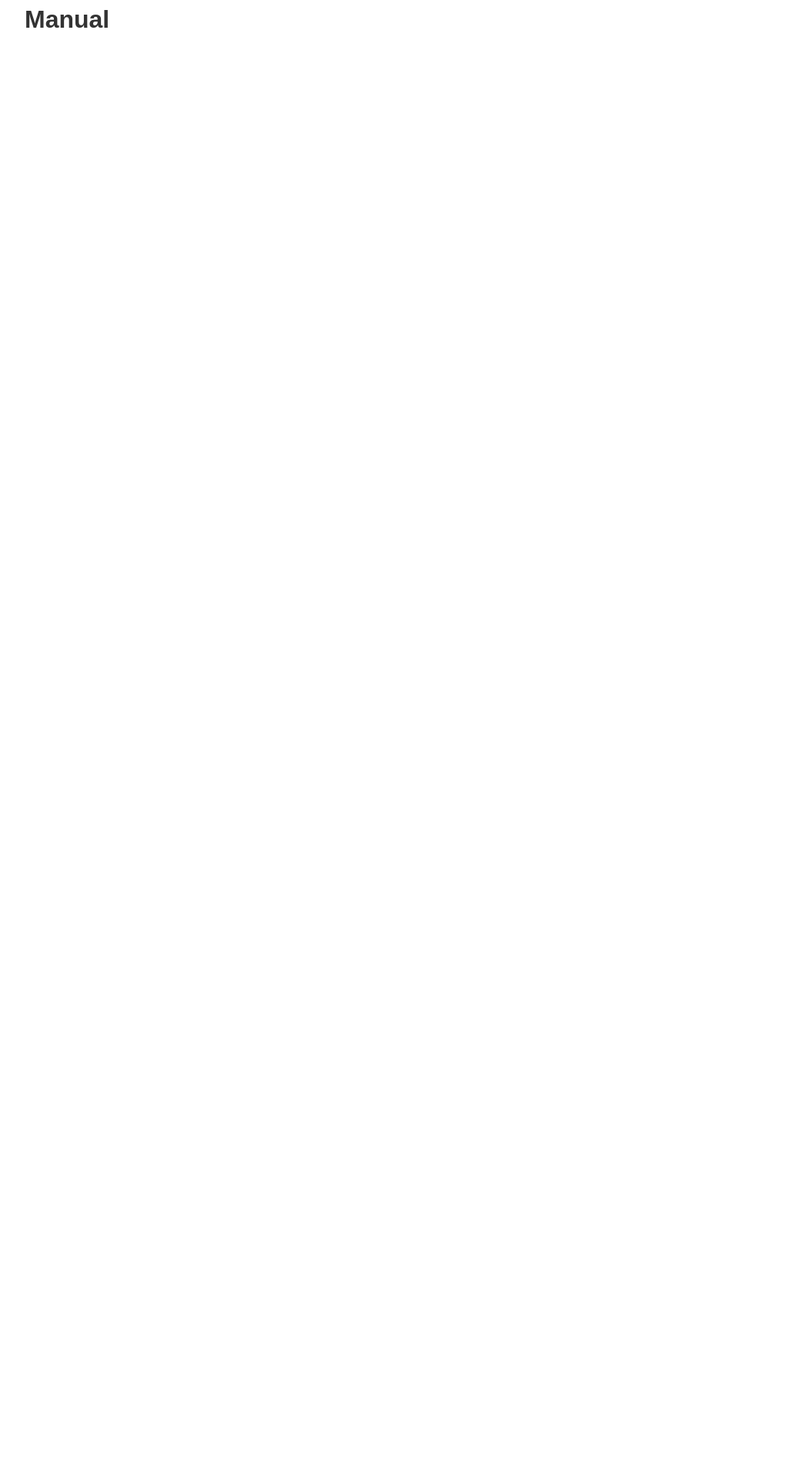
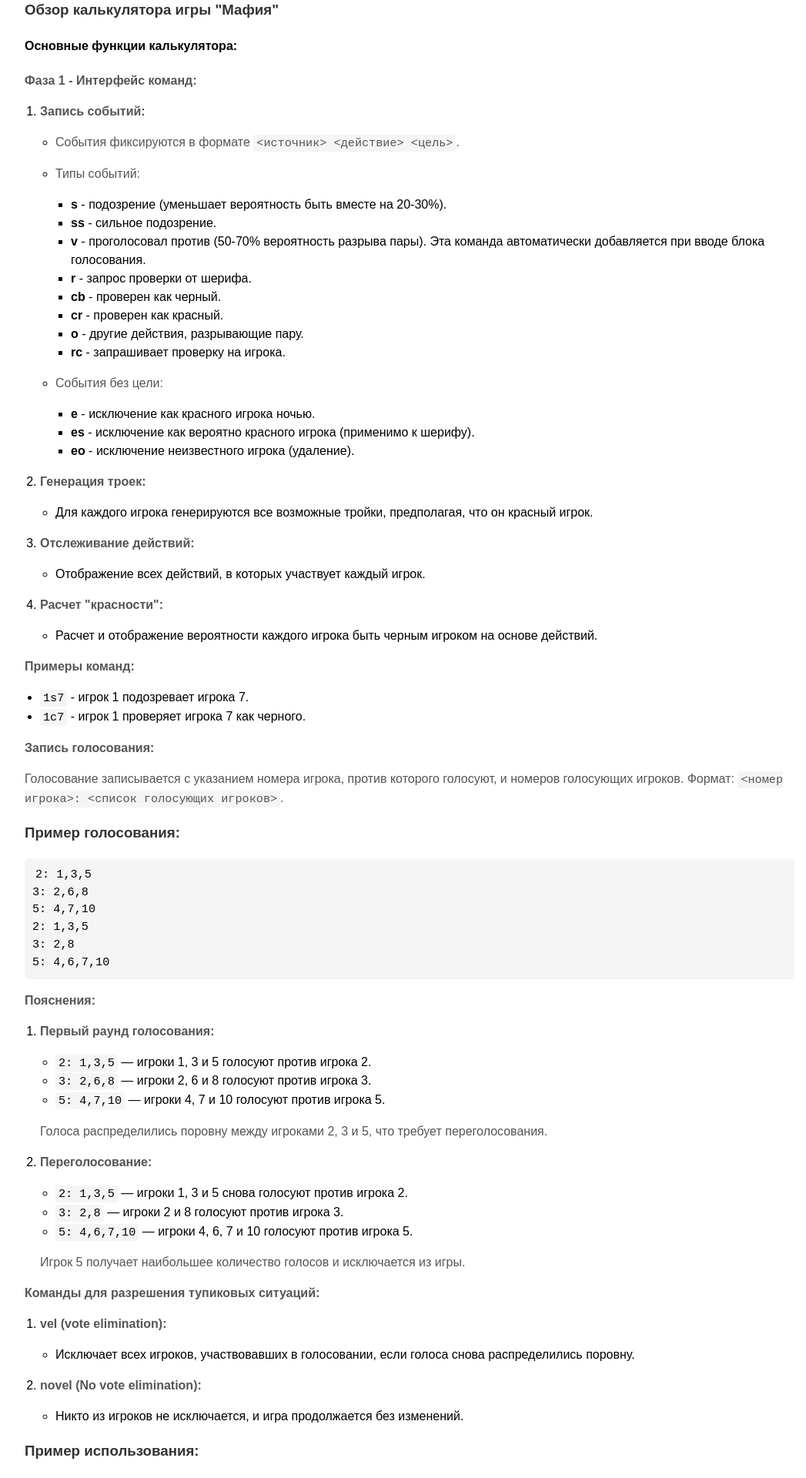
Before and after one commit to Zedmor/mafcalc, a React (Create React App) app: page /manual.html in a window 1280 px wide. Shown: the part 100-2020 px from the top of the page at 77% size, without its empty margins (108-1155 px from the left). Before the commit the page ends 800 px from the top, so only its background shows below. Built offline with nearby package versions, Linux system fonts and the light colour scheme; the HTML template or start-up script is replaced by a standard one.

Commit message:
Hard code manual temporary

```diff
--- a/src/components/Manual.tsx
+++ b/src/components/Manual.tsx
@@ -1,20 +1,195 @@
-import React, { useEffect, useState } from 'react';
+import React from 'react';
 import ReactMarkdown from 'react-markdown';
-import manualContent from '../docs/manual.md'; // Adjust the path if necessary
 
 const Manual: React.FC = () => {
-  const [content, setContent] = useState('');
+  // Hard-coded markdown content
+  const markdownContent = `
+### Обзор калькулятора игры "Мафия"
 
-  useEffect(() => {
-    fetch(manualContent)
-      .then((response) => response.text())
-      .then((text) => setContent(text));
-  }, []);
+#### Основные функции калькулятора:
+
+**Фаза 1 - Интерфейс команд:**
+
+1. **Запись событий:**
+   - События фиксируются в формате \`<источник> <действие> <цель>\`.
+   - Типы событий:
+     - **s** - подозрение (уменьшает вероятность быть вместе на 20-30%).
+     - **ss** - сильное подозрение.
+     - **v** - проголосовал против (50-70% вероятность разрыва пары). Эта команда автоматически добавляется при вводе блока голосования.
+     - **r** - запрос проверки от шерифа.
+     - **cb** - проверен как черный.
+     - **cr** - проверен как красный.
+     - **o** - другие действия, разрывающие пару.
+     - **rc** - запрашивает проверку на игрока.
+
+   - События без цели:
+     - **e** - исключение как красного игрока ночью.
+     - **es** - исключение как вероятно красного игрока (применимо к шерифу).
+     - **eo** - исключение неизвестного игрока (удаление).
+
+2. **Генерация троек:**
+   - Для каждого игрока генерируются все возможные тройки, предполагая, что он красный игрок.
+
+3. **Отслеживание действий:**
+   - Отображение всех действий, в которых участвует каждый игрок.
+
+4. **Расчет "красности":**
+   - Расчет и отображение вероятности каждого игрока быть черным игроком на основе действий.
+
+**Примеры команд:**
+
+- \`1s7\` - игрок 1 подозревает игрока 7.
+- \`1c7\` - игрок 1 проверяет игрока 7 как черного.
+
+**Запись голосования:**
+
+Голосование записывается с указанием номера игрока, против которого голосуют, и номеров голосующих игроков. Формат: \`<номер игрока>: <список голосующих игроков>\`.
+
+### Пример голосования:
+
+\`\`\`
+2: 1,3,5
+3: 2,6,8
+5: 4,7,10
+2: 1,3,5
+3: 2,8
+5: 4,6,7,10
+\`\`\`
+
+**Пояснения:**
+
+1. **Первый раунд голосования:**
+   - \`2: 1,3,5\` — игроки 1, 3 и 5 голосуют против игрока 2.
+   - \`3: 2,6,8\` — игроки 2, 6 и 8 голосуют против игрока 3.
+   - \`5: 4,7,10\` — игроки 4, 7 и 10 голосуют против игрока 5.
+
+   Голоса распределились поровну между игроками 2, 3 и 5, что требует переголосования.
+
+2. **Переголосование:**
+   - \`2: 1,3,5\` — игроки 1, 3 и 5 снова голосуют против игрока 2.
+   - \`3: 2,8\` — игроки 2 и 8 голосуют против игрока 3.
+   - \`5: 4,6,7,10\` — игроки 4, 6, 7 и 10 голосуют против игрока 5.
+
+   Игрок 5 получает наибольшее количество голосов и исключается из игры.
+
+**Команды для разрешения тупиковых ситуаций:**
+
+1. **vel (vote elimination):**
+   - Исключает всех игроков, участвовавших в голосовании, если голоса снова распределились поровну.
+
+2. **novel (No vote elimination):**
+   - Никто из игроков не исключается, и игра продолжается без изменений.
+
+### Пример использования:
+
+Если на повторном голосовании голоса распределились поровну между игроками 2, 3 и 5:
+
+- Команда \`vel\` исключит всех троих (2, 3 и 5).
+- Команда \`novel\` оставит всех в игре.
+
+Эти команды помогают управлять ситуациями, когда голосование заходит в тупик, поддерживая динамику игры.
+
+**Пример игрового протокола:**
+
+\`\`\`
+9e
+2: 1,3,5
+3: 2,6,8
+5: 4,7,10
+2: 1,3,5
+3: 2,6,8
+5: 4,7,10
+vel
+\`\`\`
+
+В этом примере игрок 9 был убит ночью, а игроки 2, 3 и 5 были исключены после применения команды \`vel\`.
+
+Пример протокола игры:
+\`\`\`
+3s2
+7s2
+5s7
+8s4
+10rc9
+3s4
+4rc2
+3rc2
+9e
+9s2
+9s7
+9s10
+6cb3
+3cb2
+10s5
+2: 1,3,5
+3: 2,6,8
+5: 4,7,10
+2: 1,3,5
+3: 2,8
+5: 4,6,7,10
+3cb8
+6cr4
+8: 1,3,7,10
+3: 2,4,6,8
+\`\`\`
+
+Давайте разберем протокол, следуя описанным правилам и командам:
+
+### События и их интерпретация:
+
+1. **3s2** - Игрок 3 подозревает игрока 2.
+2. **7s2** - Игрок 7 подозревает игрока 2.
+3. **5s7** - Игрок 5 подозревает игрока 7.
+4. **8s4** - Игрок 8 подозревает игрока 4.
+5. **10rc9** - Игрок 10 запрашивает проверку на игрока 9.
+6. **3s4** - Игрок 3 подозревает игрока 4.
+7. **4rc2** - Игрок 4 запрашивает проверку на игрока 2.
+8. **3rc2** - Игрок 3 запрашивает проверку на игрока 2.
+9. **9e** - Игрок 9 исключен ночью (предположительно красный).
+10. **9s2** - Игрок 9 подозревал игрока 2.
+11. **9s7** - Игрок 9 подозревал игрока 7.
+12. **9s10** - Игрок 9 подозревал игрока 10.
+13. **6cb3** - Игрок 6 проверяет игрока 3 как черного.
+14. **3cb2** - Игрок 3 проверяет игрока 2 как черного.
+15. **10s5** - Игрок 10 подозревает игрока 5.
+
+### Голосование:
+
+1. **Первый раунд голосования:**
+   - **2: 1,3,5** — Игроки 1, 3 и 5 голосуют против игрока 2.
+   - **3: 2,6,8** — Игроки 2, 6 и 8 голосуют против игрока 3.
+   - **5: 4,7,10** — Игроки 4, 7 и 10 голосуют против игрока 5.
+
+   Голоса распределились поровну между игроками 2, 3 и 5, что требует переголосования.
+
+2. **Переголосование:**
+   - **2: 1,3,5** — Игроки 1, 3 и 5 снова голосуют против игрока 2.
+   - **3: 2,8** — Игроки 2 и 8 голосуют против игрока 3.
+   - **5: 4,6,7,10** — Игроки 4, 6, 7 и 10 голосуют против игрока 5.
+
+   В этом раунде игрок 5 получает наибольшее количество голосов и исключается из игры.
+
+### Последующие события:
+
+1. **3cb8** - Игрок 3 проверяет игрока 8 как черного.
+2. **6cr4** - Игрок 6 проверяет игрока 4 как красного.
+
+### Второй раунд голосования:
+
+1. **8: 1,3,7,10** — Игроки 1, 3, 7 и 10 голосуют против игрока 8.
+2. **3: 2,4,6,8** — Игроки 2, 4, 6 и 8 голосуют против игрока 3.
+
+В этом раунде игроки 8 и 3 получают равное количество голосов. В зависимости от дальнейших действий (например, применения команд \`vel\` или \`novel\`), может быть принято решение об исключении обоих игроков или продолжении игры без изменений.
+
+Интерпретация результатов калькулятора, при обработки этого протокола:
+
+1. У игрока 3 (шерифа по одной из версий) - возможная команда только 268
+2. У второго шерифа на 6 самая вероятная команда это 135, так как: 2 черная проверка 3 (скорее красный для нас), 4 наша красная проверка, 8 голосовал с ним против 3, а 1 и 5 голосовали против многовероятно красного игрока 2.
+`;
 
   return (
     <div className="markdown-content">
-      <h1>Manual</h1>
-      <ReactMarkdown>{content}</ReactMarkdown>
+      <ReactMarkdown>{markdownContent}</ReactMarkdown>
     </div>
   );
 };
```
